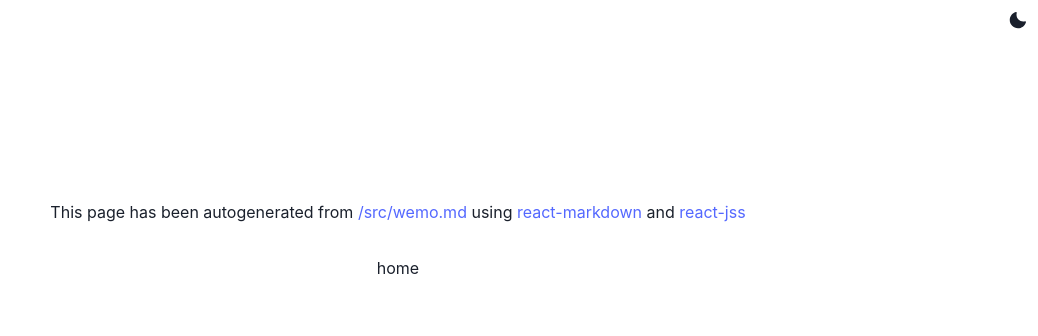
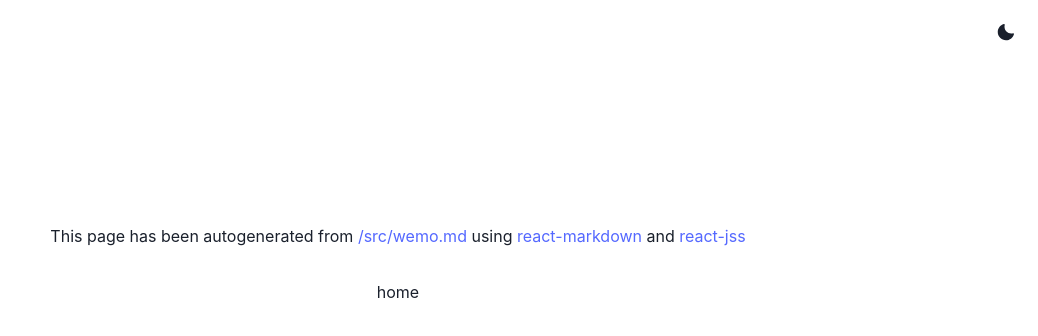
Before and after one commit to anselbrandt/wemo-app, a React (Create React App) app in the folder web/: page /about in a window 1280 px wide. Shown: the top 336 px of the page, without its empty margins (242-1280 px from the left). Built offline with nearby package versions, Linux system fonts and the light colour scheme; no server answers.

Commit message:
Style About

```diff
--- a/web/src/About.tsx
+++ b/web/src/About.tsx
@@ -10,7 +10,9 @@ export const About: React.FC<Props> = () => {
   return (
     <Box>
       <Flex justifyContent="flex-end">
-        <ColorModeSwitcher />
+        <Box p={3}>
+          <ColorModeSwitcher />
+        </Box>
       </Flex>
       <Flex direction="column" justifyContent="center" alignItems="center">
         <Readme />
```
